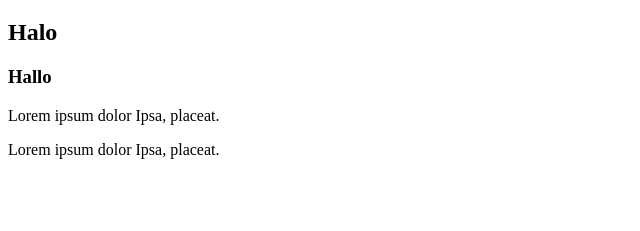
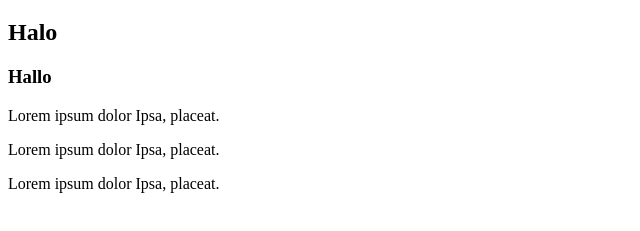
Before and after one commit to m-olfatee/my-first-project, a plain HTML site: page index.html in a window 1280 px wide. Shown: the part 61-292 px from the top of the page, without its empty margins (0-640 px from the left). Drawn offline with Linux system fonts and the light colour scheme.

Commit message:
create project v0.04

```diff
--- a/index.html
+++ b/index.html
@@ -12,6 +12,8 @@
     <h3>Hallo</h3>
     <p>Lorem ipsum dolor Ipsa, placeat.</p>
     <p>Lorem ipsum dolor Ipsa, placeat.</p>
+    <p>Lorem ipsum dolor Ipsa, placeat.</p>
+
 
 </body>
 </html>
```
